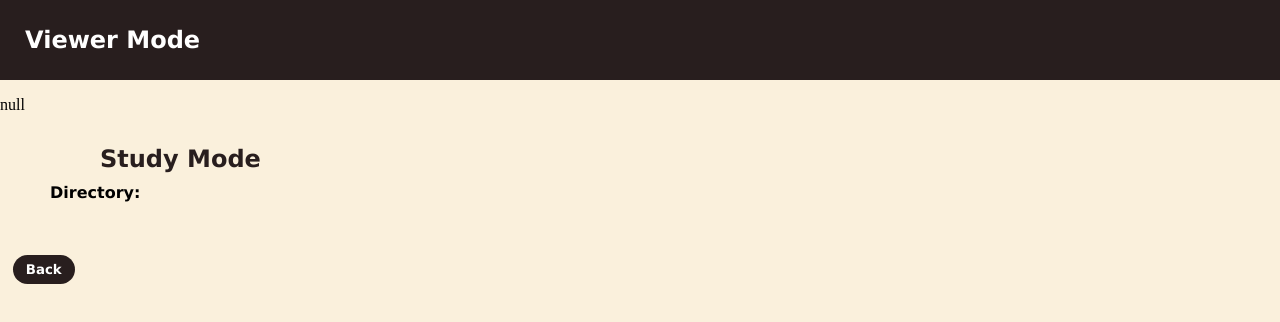
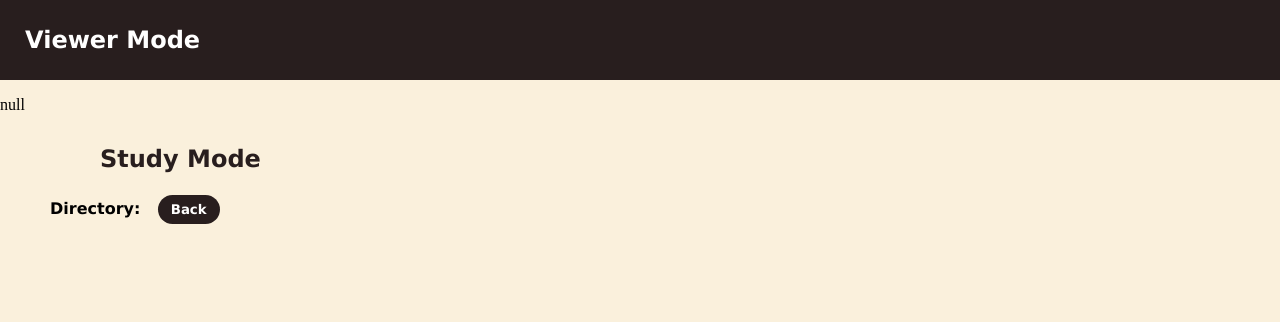
Before and after one commit to DHaire92/Flash-Cardio, a React (Create React App) app in the folder client/: page /Viewer in a window 1280 px wide. Shown: the top 322 px of the page. Built offline with nearby package versions, Linux system fonts and the light colour scheme.

Commit message:
fixed error with editor screen

```diff
--- a/client/src/components/flashcard/flashcard-study-mode/Flashcard-study.js
+++ b/client/src/components/flashcard-study-mode/Flashcard-study.js
@@ -1,21 +1,21 @@
 import React, { useState } from "react";
 import "./flashcard-study.scss";
 
-const FlashcardStudy = ({ cardNumber, cardContents }) => {
+const FlashcardStudy = ({ cardContents }) => {
   const [isFlipped, setIsFlipped] = useState(false);
 
   const toggleFlip = () => setIsFlipped(!isFlipped);
 
   return (
-    <div className="card-container" onClick={toggleFlip}>
-      <div className={`card-body ${isFlipped ? "flipped" : ""}`}>
+    <div className="study-card-container" onClick={toggleFlip}>
+      <div className={`study-card-body ${isFlipped ? "flipped" : ""}`}>
         {/* Front Side */}
-        <div className="card-content card-front">
+        <div className="study-card-content card-front">
           <div className="text-container">{cardContents.front}</div>
         </div>
 
         {/* Back Side */}
-        <div className="card-content card-back">
+        <div className="study-card-content card-back">
           <div className="text-container">{cardContents.back}</div>
         </div>
       </div>
--- a/client/src/components/flashcard/flashcard-study-mode/flashcard-study.scss
+++ b/client/src/components/flashcard-study-mode/flashcard-study.scss
@@ -1,32 +1,31 @@
-@import "../../../global-styles/css-variables.scss";
+@import "../../global-styles/css-variables.scss";
 
-.card-container {
+.study-card-container {
     width: 300px;
     height: 200px;
-    perspective: 1000px; /* Enables 3D space for flipping */
+    perspective: 1000px;
     cursor: pointer;
   }
 
-  .card-body {
+  .study-card-body {
     width: 100%;
     height: 100%;
     position: relative;
     transform-style: preserve-3d;
-    transition: transform 0.6s; /* Smooth flip transition */
+    transition: transform 0.6s;
 
-    /* When flipped, rotate 180 degrees */
     &.flipped {
       transform: rotateY(180deg);
     }
   }
 
-  .card-content {
+  .study-card-content {
     width: 100%;
     height: 100%;
     position: absolute;
     top: 0;
     left: 0;
-    backface-visibility: hidden; /* Hides the back when not visible */
+    backface-visibility: hidden;
     display: flex;
     align-items: center;
     justify-content: center;
@@ -37,7 +36,7 @@
     padding: 10px;
     text-align: center;
 
-    /* Styling for the front and back */
+
     &.card-front {
       background-color: $van-dyke;
       color: $pure-white;
@@ -46,6 +45,6 @@
     &.card-back {
       background-color: $licorice;
       color: $pure-white;
-      transform: rotateY(180deg); /* Rotates the back face */
+      transform: rotateY(180deg);
     }
   }
--- a/client/src/pages/Viewer.js
+++ b/client/src/pages/Viewer.js
@@ -6,7 +6,8 @@ import './page-styles/Viewer.scss';
 
 import { BackToHomeButton } from "../components/button/NavigationButtons";
 import Header from "../components/header/Header";
-import FlashcardStudy from "../components/flashcard/flashcard-study-mode/Flashcard-study";
+import FlashcardStudy from "../components/flashcard-study-mode/Flashcard-study";
+
 
 import { getFolder } from "../api/folderAPIs";
 
@@ -55,10 +56,11 @@ export default function Viewer() {
         <div className="current-directory">
           <b>Directory: </b>
           <u className="current-directory-link">{title}</u>
+          <BackToHomeButton />
         </div>
       </div>
 
-      <div className="flashcard-container">
+      <div className="study-card-container">
         {flashcards.map((flashcard, index) => (
           <FlashcardStudy
             key={flashcard.id || index} // Use the unique id as the key
@@ -67,7 +69,6 @@ export default function Viewer() {
           />
         ))}
       </div>
-      <BackToHomeButton />
     </div>
   );
 }
```
